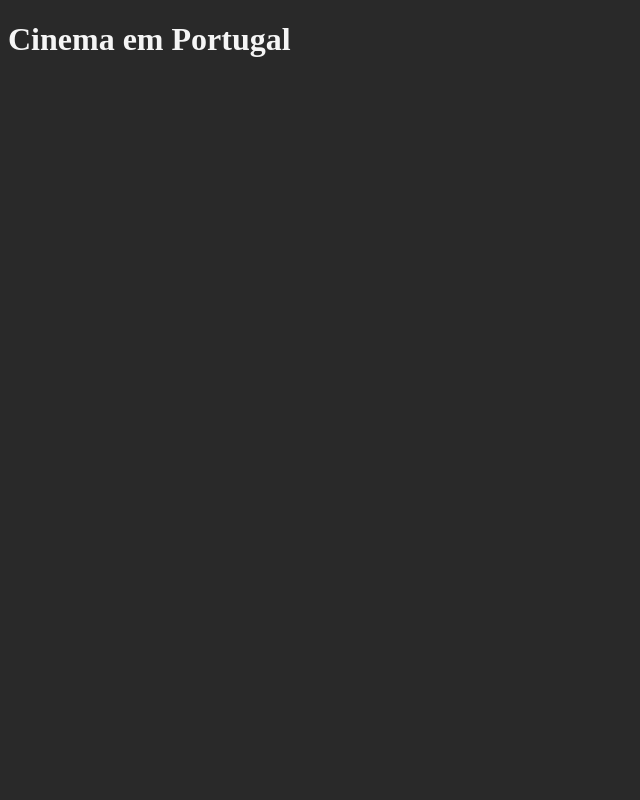
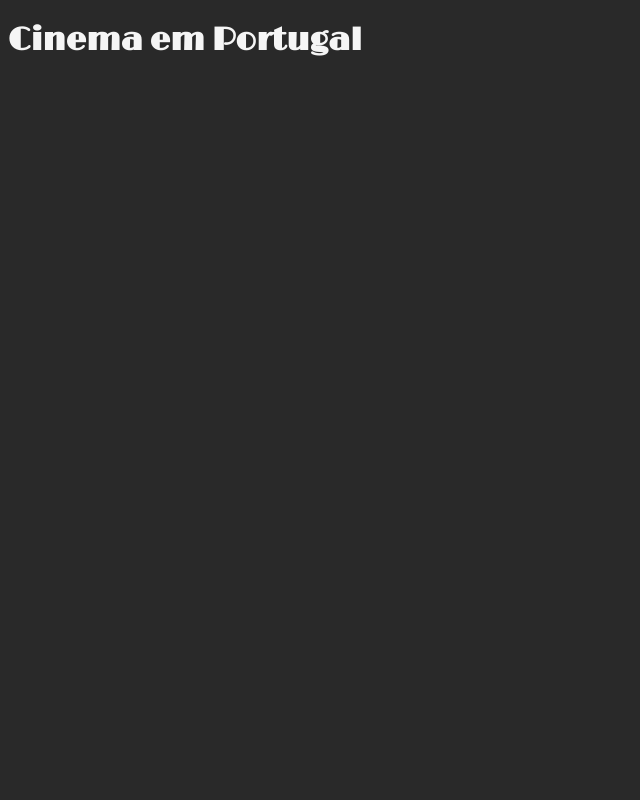
Before and after one commit to ClaraAriGomes/VI---Cinema-em-Portugal, a website: page index.html in a window 1280 px wide. Shown: the top 800 px of the page, without its empty margins (0-640 px from the left). Drawn offline with nearby package versions, Linux system fonts and the light colour scheme.

Commit message:
+ passos no README e exemplo para as fonts

```diff
--- a/styles/index.scss
+++ b/styles/index.scss
@@ -1,7 +1,14 @@
+@font-face {
+  font-family: title;
+  src: url('/fonts/Limelight-Regular.ttf');
+}
+
+
 body{
     background-color: #292929;
 
     h1{
+        font-family: title;
         height:100vh;
         color:whitesmoke;
     }
```
Also changed, not shown: README.md, fonts/Limelight-Regular.ttf (added), styles/index.css, 1 other file.
